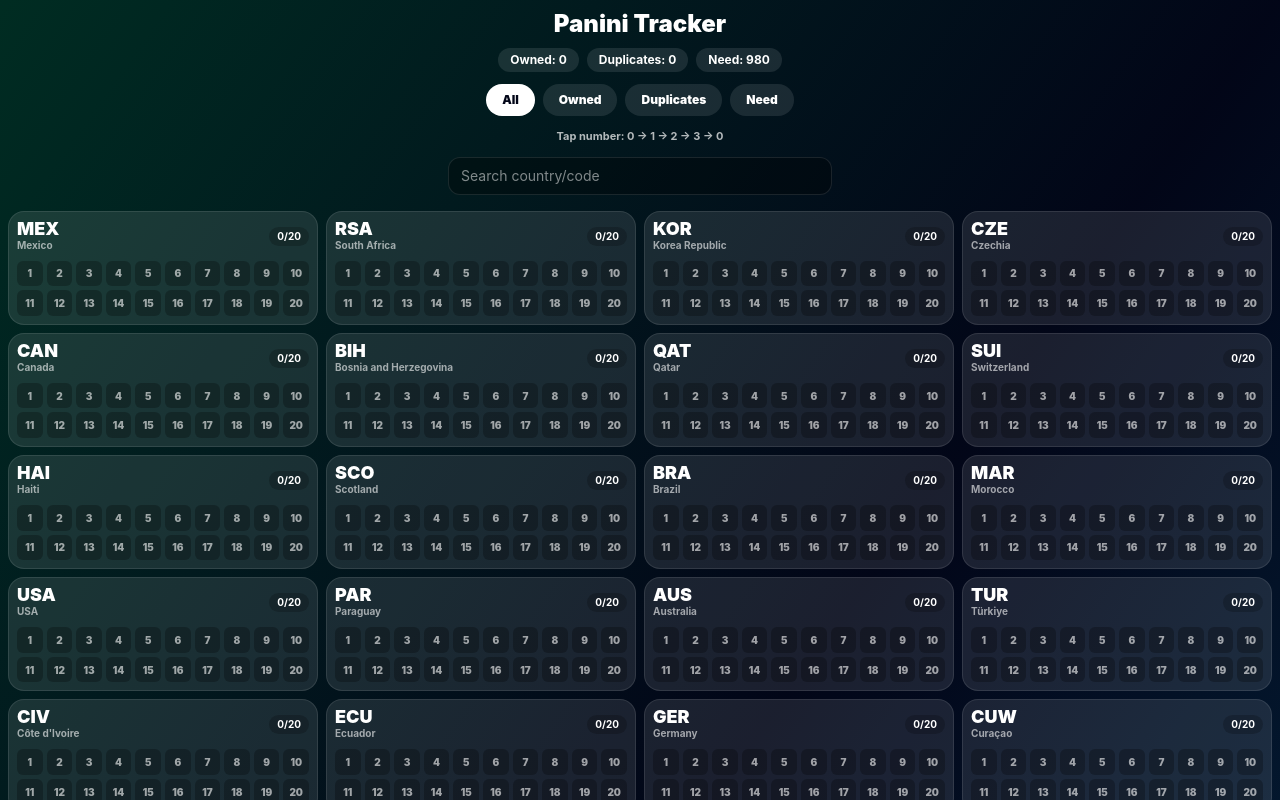
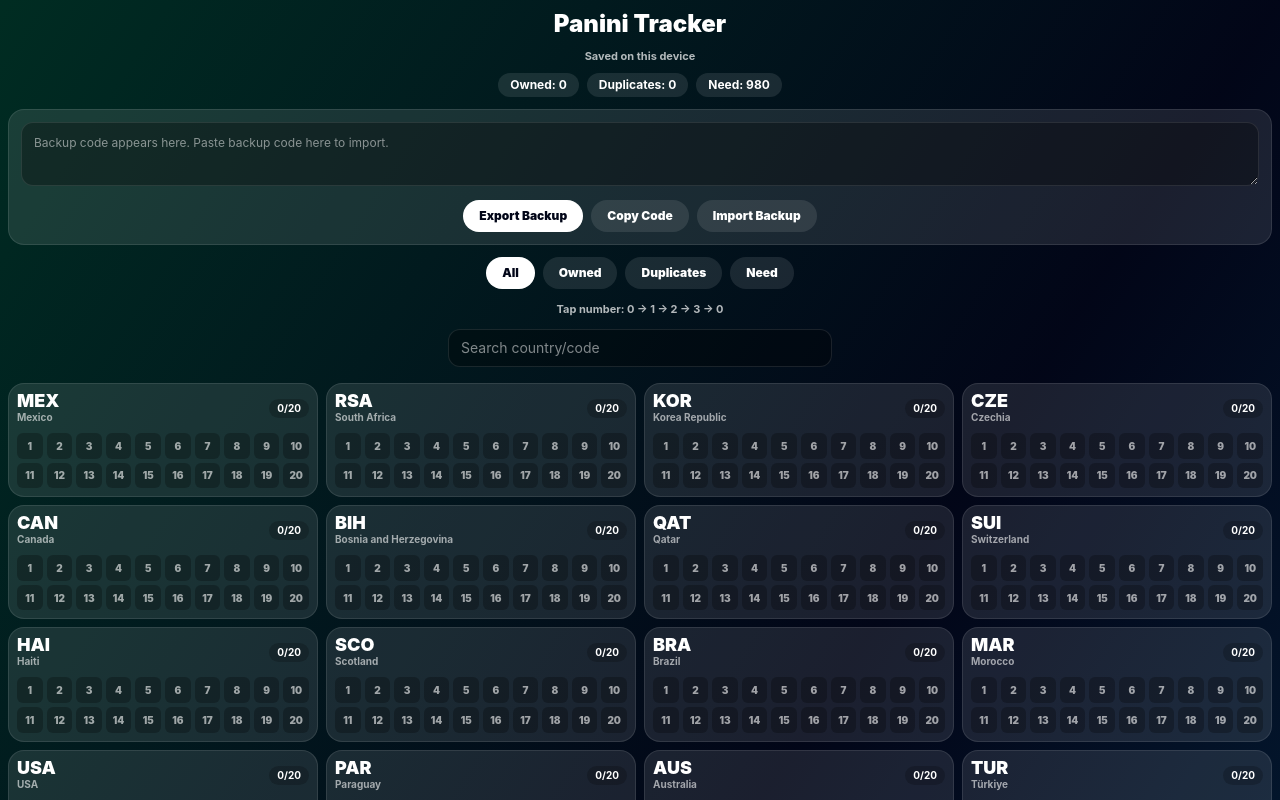
Before and after one commit to vojinstefanovic111-bit/panini-worldcup-tracker, a React (Vite) app: page / in a window 1280 px wide. Shown: the top 800 px of the page. Built offline with nearby package versions, Linux system fonts and the light colour scheme.

Commit message:
Add backup export and import codes

```diff
--- a/src/App.jsx
+++ b/src/App.jsx
@@ -41,22 +41,18 @@
 
   for (const team of teams) {
     const stickers = [];
-
     for (let number = 1; number <= STICKERS_PER_TEAM; number++) {
       stickers.push({ id, number, name: shortNames[team] + number });
       id++;
     }
-
     groups.push({ team, shortName: shortNames[team], stickers });
   }
 
   const specialStickers = [];
-
   for (let number = 1; number <= SPECIAL_STICKERS; number++) {
     specialStickers.push({ id, number, name: "FWC" + number });
     id++;
   }
-
   groups.push({ team: "World Cup 26 Specials", shortName: "FWC", stickers: specialStickers });
 
   return groups;
@@ -75,9 +71,12 @@
 
   const [query, setQuery] = useState("");
   const [view, setView] = useState("all");
+  const [backupCode, setBackupCode] = useState("");
+  const [message, setMessage] = useState("Saved on this device");
 
   useEffect(() => {
     localStorage.setItem(STORAGE_KEY, JSON.stringify(collection));
+    setMessage("Saved on this device");
   }, [collection]);
 
   function cycleSticker(id) {
@@ -91,6 +90,44 @@
 
       return next;
     });
+  }
+
+  function exportBackup() {
+    const code = Array.from({ length: TOTAL_STICKERS }, (_, index) => {
+      const count = Math.min(collection[index + 1] || 0, 3);
+      return count.toString();
+    }).join("").replace(/0+$/, "");
+
+    setBackupCode(code || "0");
+    setMessage("Backup code exported");
+  }
+
+  function importBackup() {
+    const text = backupCode.trim();
+
+    if (!/^[0-3]+$/.test(text)) {
+      setMessage("Invalid backup code");
+      return;
+    }
+
+    const next = {};
+
+    for (let i = 0; i < text.length && i < TOTAL_STICKERS; i++) {
+      const count = Number(text[i]);
+      if (count > 0) next[i + 1] = count;
+    }
+
+    setCollection(next);
+    setMessage("Backup code imported");
+  }
+
+  async function copyBackup() {
+    try {
+      await navigator.clipboard.writeText(backupCode);
+      setMessage("Backup copied");
+    } catch {
+      setMessage("Copy failed");
+    }
   }
 
   const filteredGroups = useMemo(() => {
@@ -107,7 +144,6 @@
 
         const stickers = group.stickers.filter((sticker) => {
           const count = collection[sticker.id] || 0;
-
           if (view === "owned") return count > 0;
           if (view === "duplicates") return count > 1;
           if (view === "missing") return count === 0;
@@ -115,7 +151,6 @@
         });
 
         if (stickers.length === 0) return null;
-
         return { ...group, stickers };
       })
       .filter(Boolean);
@@ -137,10 +172,33 @@
       <div className="mx-auto max-w-7xl">
         <h1 className="mb-2 text-center text-2xl font-black">Panini Tracker</h1>
 
+        <div className="mb-2 text-center text-[11px] font-bold text-white/70">{message}</div>
+
         <div className="mb-3 flex flex-wrap items-center justify-center gap-2 text-xs font-bold">
           <span className="rounded-full bg-white/10 px-3 py-1">Owned: {totalOwned}</span>
           <span className="rounded-full bg-white/10 px-3 py-1">Duplicates: {duplicates}</span>
           <span className="rounded-full bg-white/10 px-3 py-1">Need: {missing}</span>
+        </div>
+
+        <div className="mb-3 rounded-2xl border border-white/10 bg-white/10 p-3">
+          <textarea
+            value={backupCode}
+            onChange={(e) => setBackupCode(e.target.value)}
+            placeholder="Backup code appears here. Paste backup code here to import."
+            className="mb-2 min-h-16 w-full rounded-xl border border-white/10 bg-black/30 p-3 text-xs outline-none"
+          />
+
+          <div className="flex flex-wrap justify-center gap-2">
+            <button onClick={exportBackup} className="rounded-full bg-white px-4 py-2 text-xs font-black text-slate-950">
+              Export Backup
+            </button>
+            <button onClick={copyBackup} className="rounded-full bg-white/10 px-4 py-2 text-xs font-black text-white">
+              Copy Code
+            </button>
+            <button onClick={importBackup} className="rounded-full bg-white/10 px-4 py-2 text-xs font-black text-white">
+              Import Backup
+            </button>
+          </div>
         </div>
 
         <div className="mb-3 flex flex-wrap justify-center gap-2">
@@ -150,9 +208,7 @@
               type="button"
               onClick={() => setView(filter.id)}
               className={`rounded-full px-4 py-2 text-xs font-black transition ${
-                view === filter.id
-                  ? "bg-white text-slate-950"
-                  : "bg-white/10 text-white hover:bg-white/20"
+                view === filter.id ? "bg-white text-slate-950" : "bg-white/10 text-white hover:bg-white/20"
               }`}
             >
               {filter.label}
@@ -191,7 +247,6 @@
                       <h2 className="text-lg font-black leading-none">{group.shortName}</h2>
                       <p className="truncate text-[10px] font-bold text-white/60">{group.team}</p>
                     </div>
-
                     <span className="shrink-0 rounded-full bg-black/20 px-2 py-0.5 text-[10px] font-bold">
                       {ownedInGroup}/{fullGroup.stickers.length}
                     </span>
@@ -200,7 +255,6 @@
                   <div className="grid grid-cols-10 gap-1">
                     {group.stickers.map((sticker) => {
                       const count = collection[sticker.id] || 0;
-
                       return (
                         <button
                           key={sticker.id}
@@ -208,15 +262,10 @@
                           onClick={() => cycleSticker(sticker.id)}
                           title={`${sticker.name} - you have ${count}`}
                           className={`relative aspect-square rounded-md text-[10px] font-black leading-none transition ${
-                            count > 1
-                              ? "bg-yellow-300 text-slate-950"
-                              : count === 1
-                              ? "bg-white text-slate-950"
-                              : "bg-black/25 text-white/60"
+                            count > 1 ? "bg-yellow-300 text-slate-950" : count === 1 ? "bg-white text-slate-950" : "bg-black/25 text-white/60"
                           }`}
                         >
                           {sticker.number}
-
                           {count > 1 && (
                             <span className="absolute -right-1 -top-1 rounded-full bg-slate-950 px-1 text-[8px] text-white">
                               {count}
```
